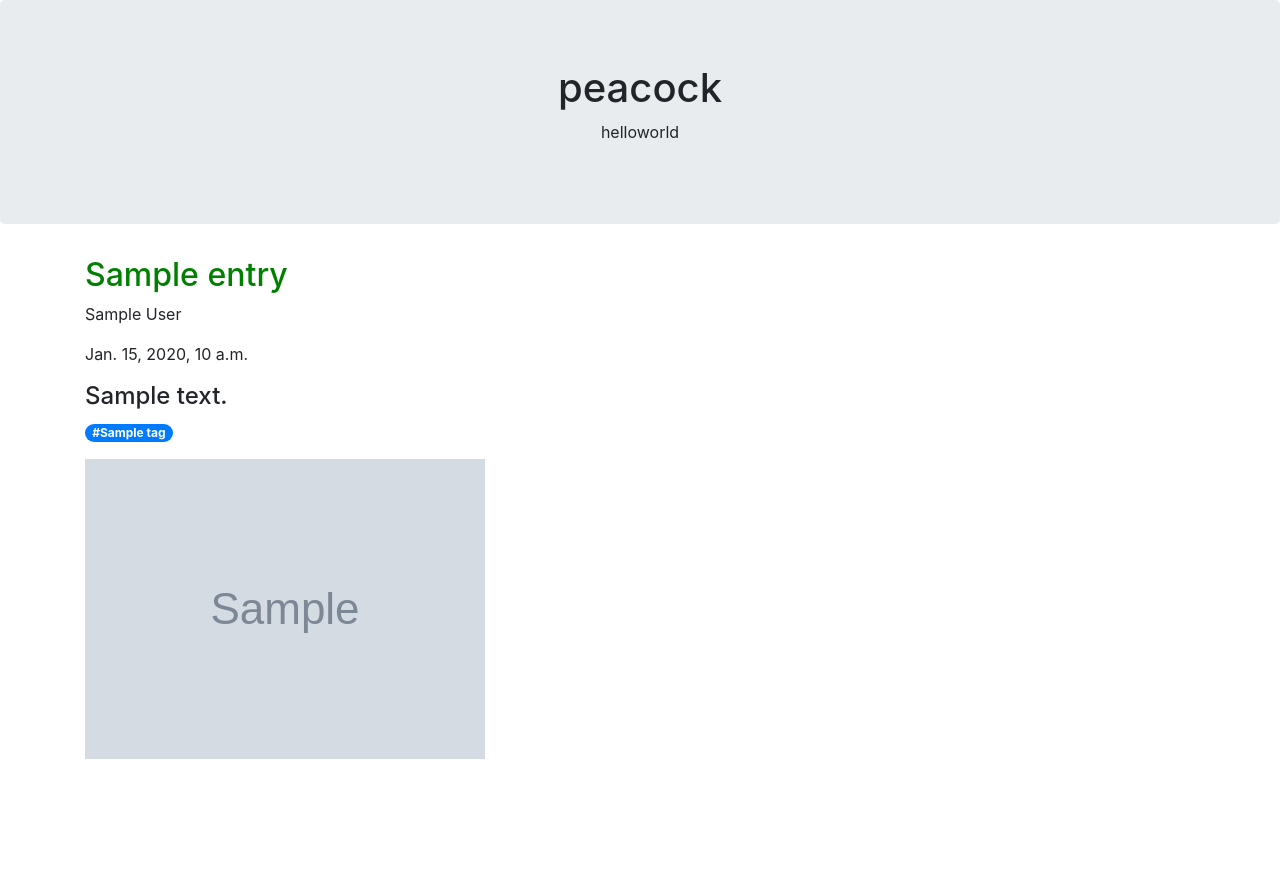
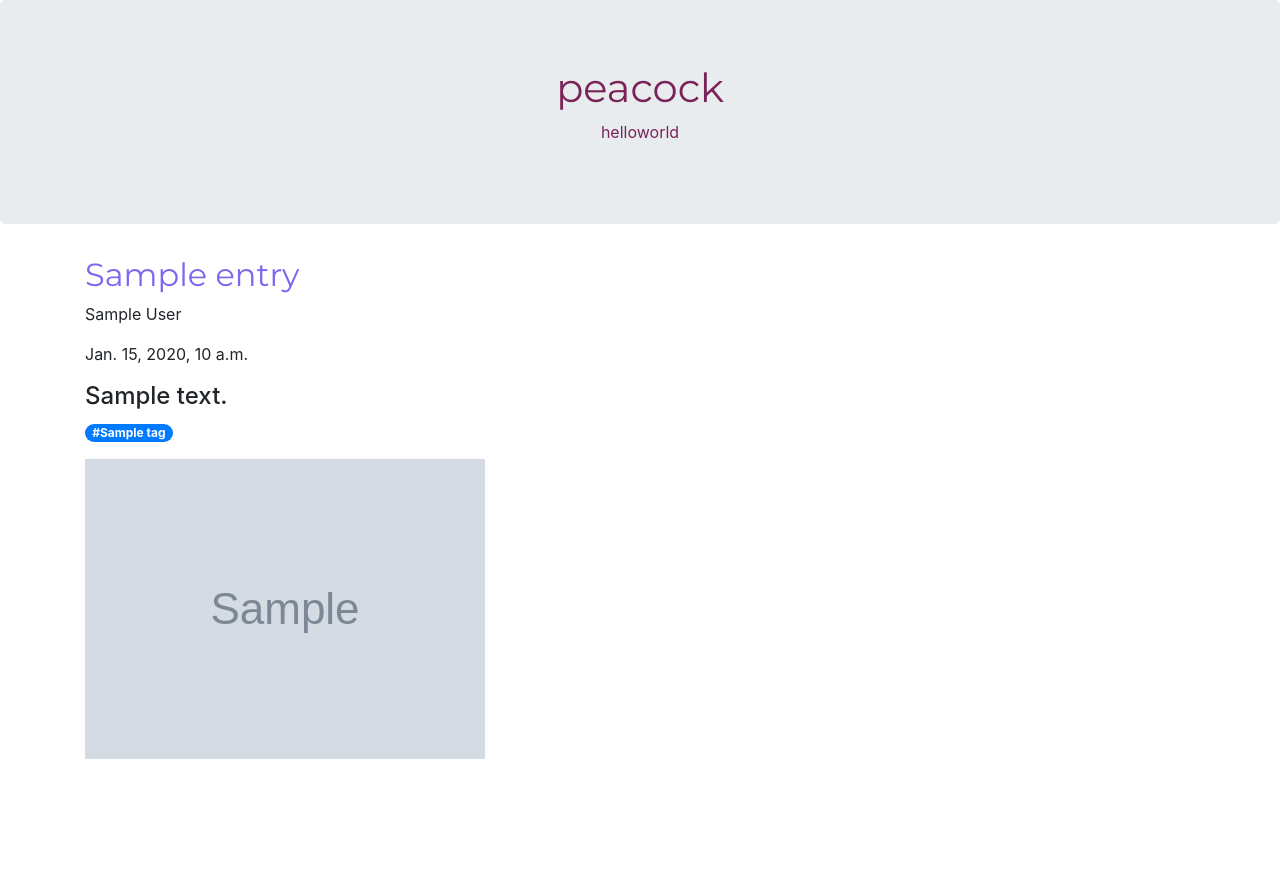
Before and after one commit to lilitmovsisyan/peacock, a Django app: page /blog/ in a window 1280 px wide. Run offline with Django 3.2, Linux system fonts and the light colour scheme; tables that the repository leaves empty hold one stand-in row (values such as "Sample post"); grey boxes marked "Sample" are stand-in pictures; some libraries are stand-ins or nearby versions.

Commit message:
change CSS styles (for practice)

```diff
--- a/blog/static/blog/style.css
+++ b/blog/static/blog/style.css
@@ -1,8 +1,4 @@
-.p {
-    background-color:Tomato;
-}
-
-.container {
+  .container {
     justify-content: space-evenly;
   }
 
@@ -17,25 +13,34 @@
   }
 
   a:link {
-    color: green;
+    color: mediumslateblue;
     background-color: transparent;
     text-decoration: none;
   }
 
   a:visited {
-    color: pink;
+    color: purple;
     background-color: transparent;
     text-decoration: none;
   }
 
   a:hover {
-    color: red;
+    color: midnightblue;
     background-color: transparent;
     text-decoration: underline;
   }
 
   a:active {
-    color: yellow;
+    color: blueviolet;
     background-color: transparent;
     text-decoration: underline;
   }
+
+
+  .jumbotron h1, .jumbotron p {
+    color: rgb(121, 35, 88);
+  }
+
+  h1, h2, h3 {
+    font-family: 'Montserrat', sans-serif;
+  }
```
